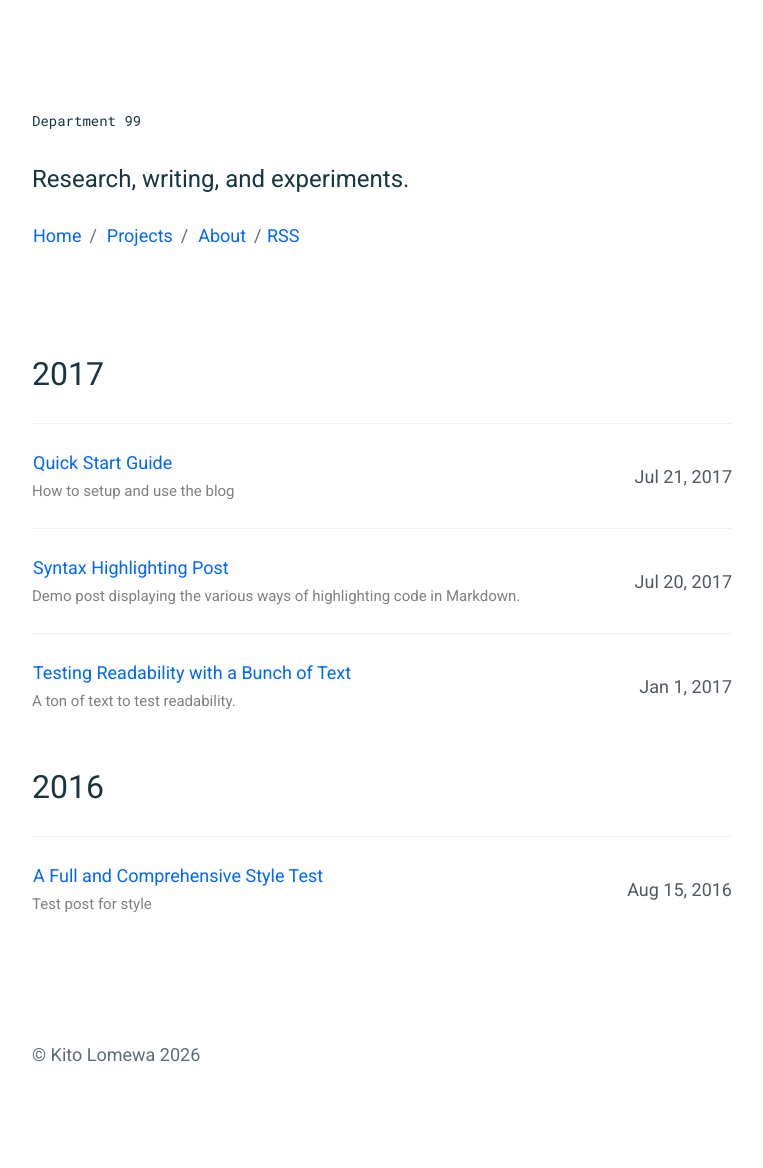
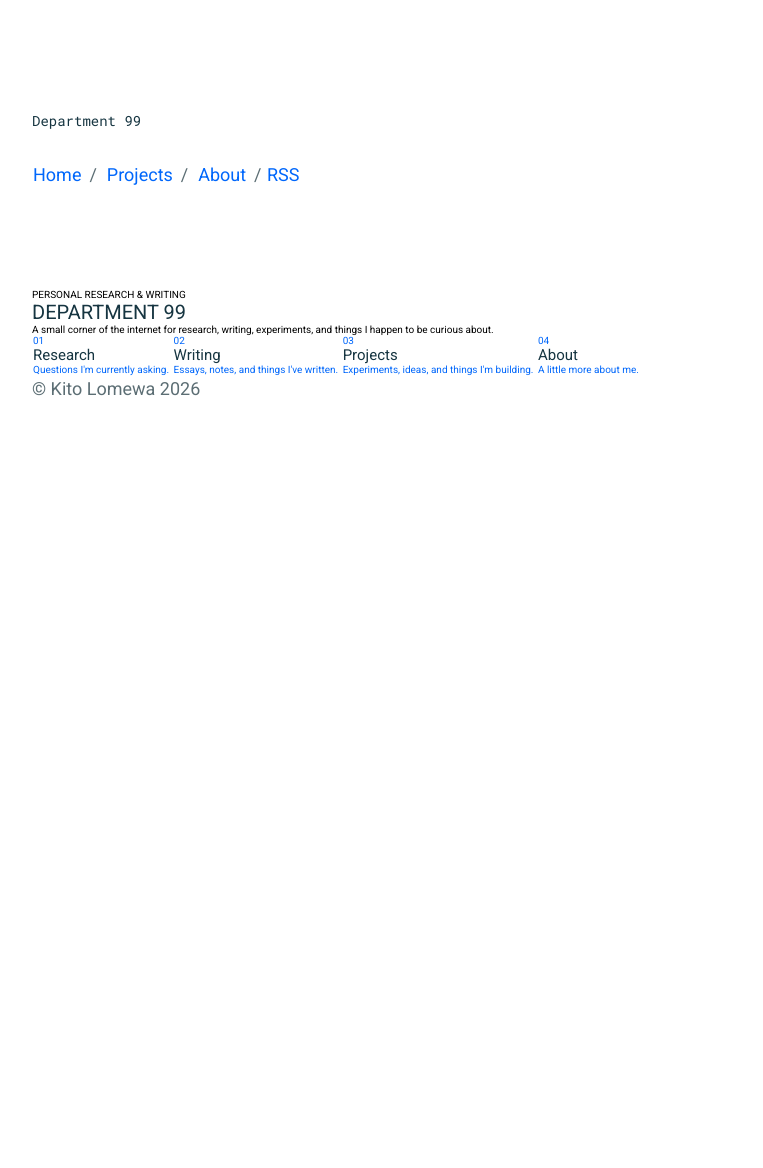
Before and after one commit to kitolomewa/kitolomewa.github.io, a Jekyll site: the page built from index.html, in a window 1280 px wide. Shown: the whole page, without its empty margins (258-1021 px from the left). Built offline with Jekyll 4.4.1, drawn with Linux system fonts in a browser that asks for light colours; after the commit the page ends 900 px from its top, so only the background shows below that.

Commit message:
Update index.html

```diff
--- a/index.html
+++ b/index.html
@@ -1,32 +1,47 @@
 ---
 layout: page
-title: Home
+title: Department 99
 ---
-<section class="c-archives">
-  <link rel="shortcut icon" href="">
-  {% for post in site.posts  %}
-  {% capture this_year %}{{ post.date | date: "%Y" }}{% endcapture %}
-  {% capture next_year %}{{ post.previous.date | date: "%Y" }}{% endcapture %}
-  {% if forloop.first %}
-  <h2 class="c-archives__year" id="{{ this_year }}-ref">{{this_year}}</h2>
-  <ul class="c-archives__list">
-    {% endif %}
-    <li class="c-archives__item">
-      <h3>
-        <a href="{{ post.url | prepend: site.baseurl }}">{{post.title}}</a>
-        <br>
-        <small>{{post.description}}</small>
-      </h3>
-      <p>{{ post.date | date: "%b %-d, %Y" }}</p>
-    </li>
-    {% if forloop.last %}
-  </ul>
-  {% else %}
-  {% if this_year != next_year %}
-</ul>
-<h2 class="c-archives__year" id="{{ next_year }}-ref">{{next_year}}</h2>
-<ul class="c-archives__list">
-  {% endif %}
-  {% endif %}
-  {% endfor %}
-</section>
+
+<div class="department-home">
+
+  <header class="hero">
+    <p class="eyebrow">PERSONAL RESEARCH & WRITING</p>
+
+    <h1>DEPARTMENT 99</h1>
+
+    <p class="intro">
+      A small corner of the internet for research, writing,
+      experiments, and things I happen to be curious about.
+    </p>
+  </header>
+
+  <section class="grid">
+
+    <a href="/research/" class="card">
+      <span class="card-number">01</span>
+      <h2>Research</h2>
+      <p>Questions I'm currently asking.</p>
+    </a>
+
+    <a href="/writing/" class="card">
+      <span class="card-number">02</span>
+      <h2>Writing</h2>
+      <p>Essays, notes, and things I've written.</p>
+    </a>
+
+    <a href="/projects/" class="card card-wide">
+      <span class="card-number">03</span>
+      <h2>Projects</h2>
+      <p>Experiments, ideas, and things I'm building.</p>
+    </a>
+
+    <a href="/about/" class="card">
+      <span class="card-number">04</span>
+      <h2>About</h2>
+      <p>A little more about me.</p>
+    </a>
+
+  </section>
+
+</div>
```
